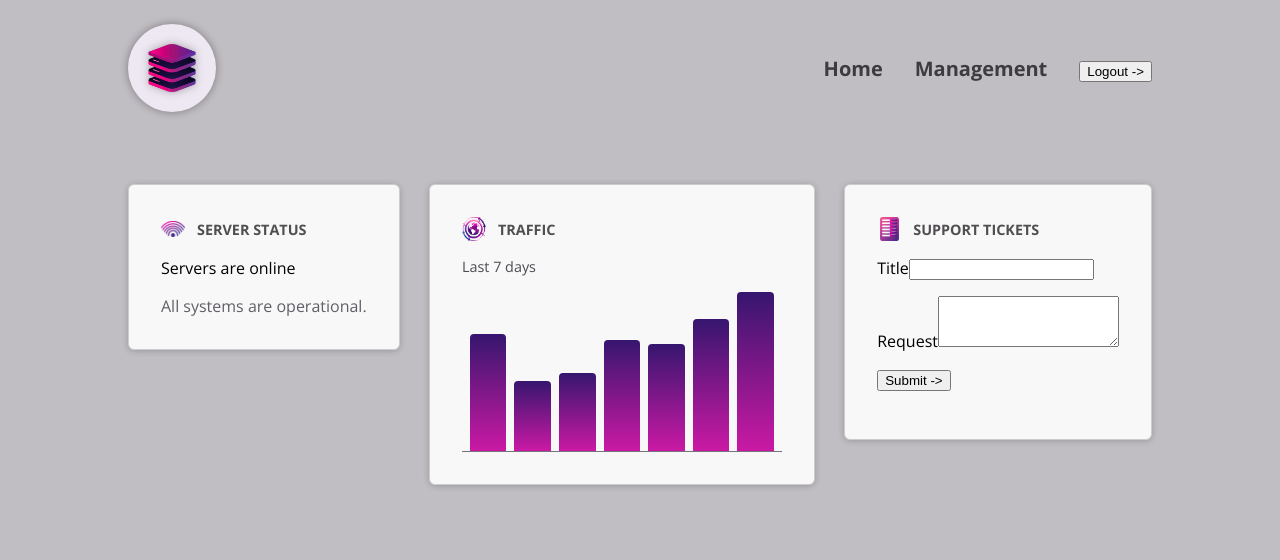
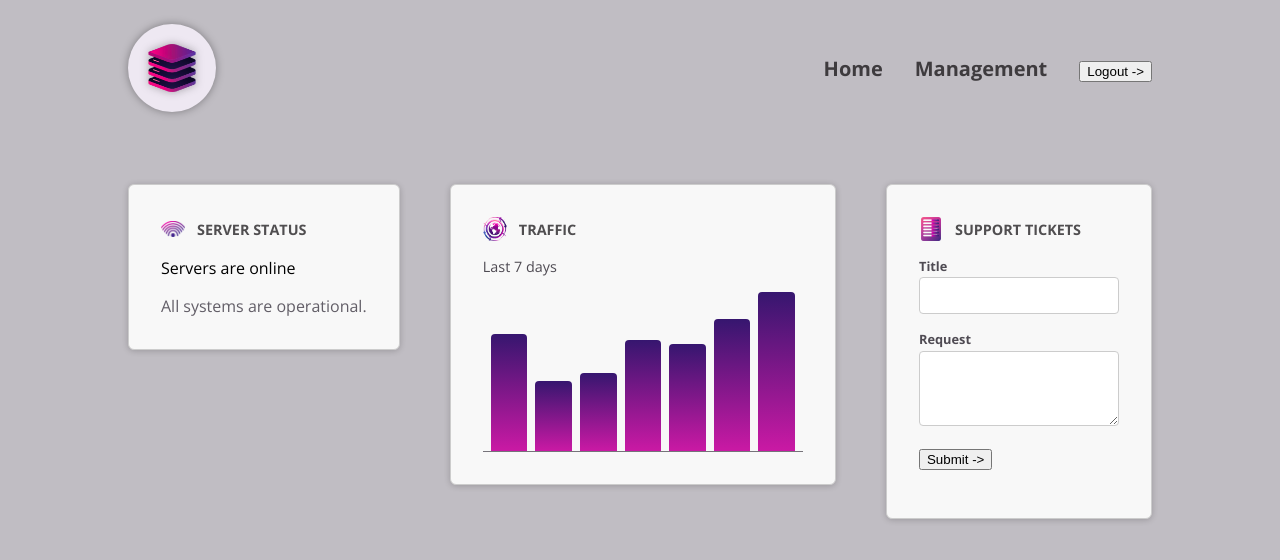
Before and after one commit to laviniaof/Angular-Dashboard, an Angular app: page / in a window 1280 px wide. Shown: the top 560 px of the page. Built offline with nearby package versions, Linux system fonts and the light colour scheme.

Commit message:
add encapsulation property

```diff
--- a/src/app/shared/control/control.component.html
+++ b/src/app/shared/control/control.component.html
@@ -1,4 +1,4 @@
-<p>
+<p class="control">
     <label>{{ label() }}</label>
     <ng-content select="input, textarea"></ng-content>
 </p>
--- a/src/app/shared/control/control.component.ts
+++ b/src/app/shared/control/control.component.ts
@@ -1,11 +1,12 @@
-import { Component, input, Input } from '@angular/core';
+import { Component, input, ViewEncapsulation } from '@angular/core';
 
 @Component({
   selector: 'app-control',
   standalone: true,
   imports: [],
   templateUrl: './control.component.html',
-  styleUrl: './control.component.css'
+  styleUrl: './control.component.css',
+  encapsulation: ViewEncapsulation.None
 })
 export class ControlComponent {
   label = input.required<string>();
```
